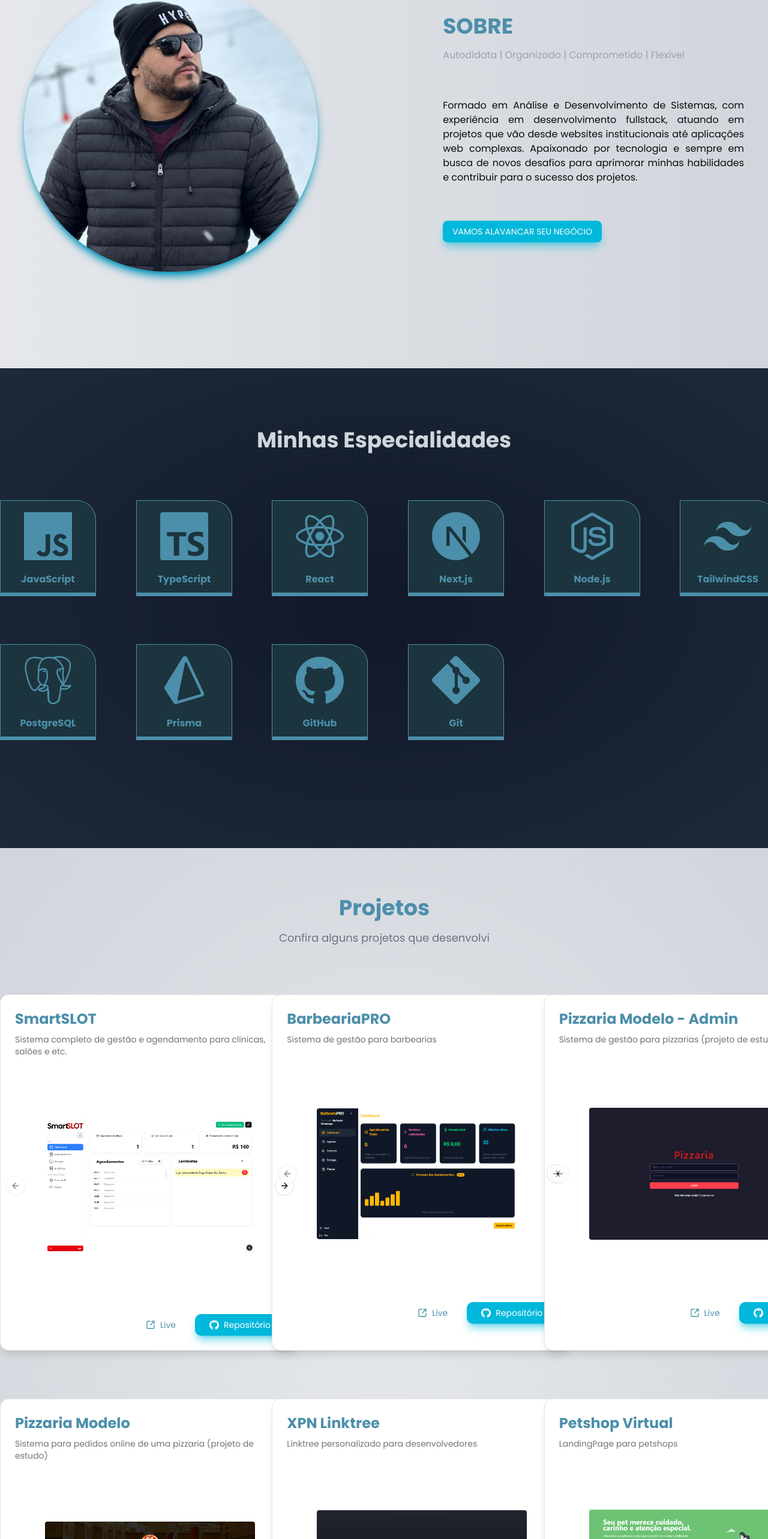
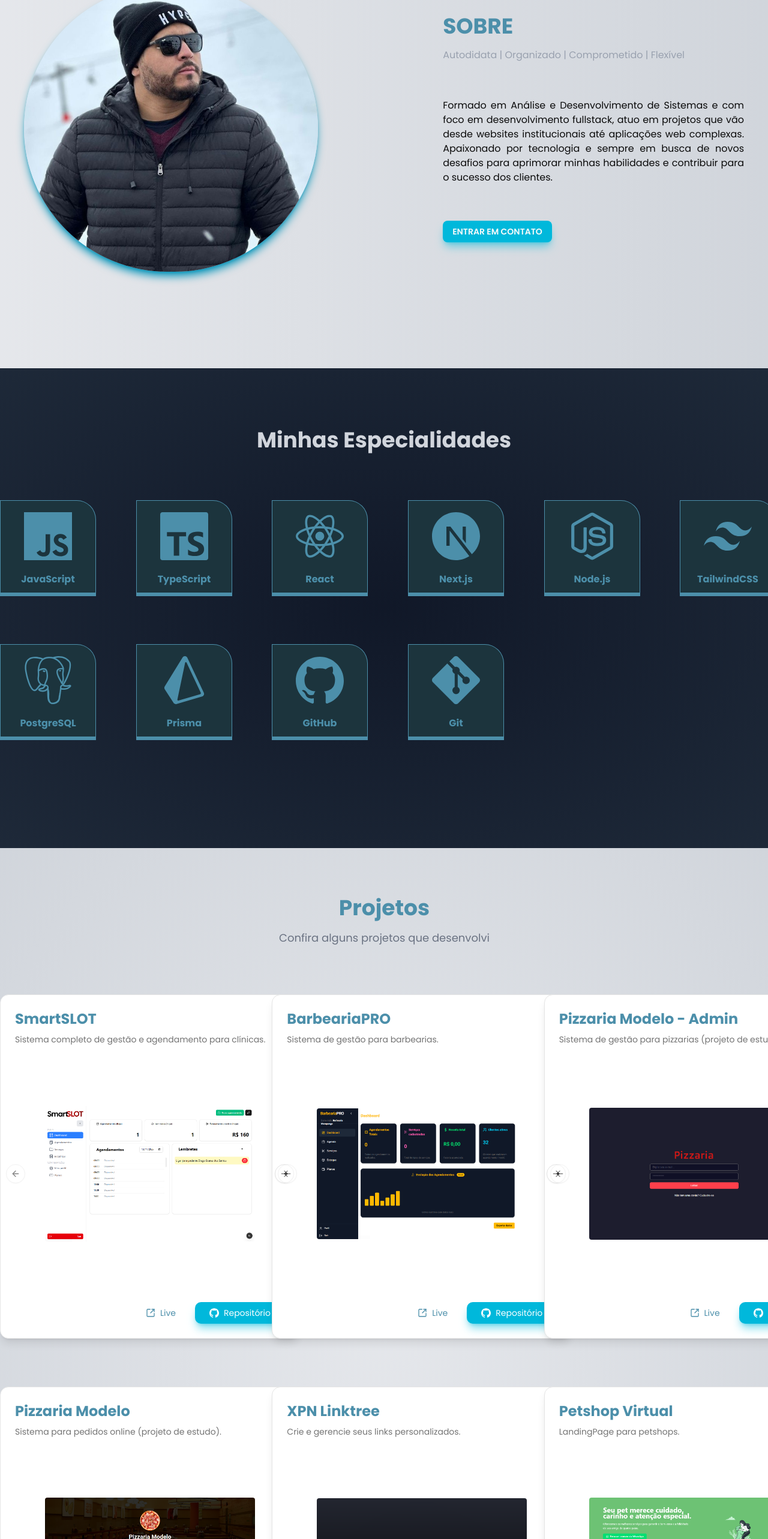
Before and after one commit to diegoshpn/ds-portfolio, a Next.js app: page / in a window 1280 px wide. Shown: the part 986-3552 px from the top of the page at 60% size. Built offline with nearby package versions, Linux system fonts and the light colour scheme.

Commit message:
Ajuste nas seções About, Projetos e Contato.

```diff
--- a/src/app/_about/page.jsx
+++ b/src/app/_about/page.jsx
@@ -31,12 +31,12 @@ function About(){
           <p className="text-gray-400">Autodidata | Organizado | Comprometido | Flexível</p>
         </div>
         <p className="mt-10 text-justify max-w-lg text-wrap">
-          Formado em Análise e Desenvolvimento de Sistemas, com experiência em desenvolvimento fullstack, atuando em projetos que vão desde websites institucionais até aplicações web complexas. Apaixonado por tecnologia e sempre em busca de novos desafios para aprimorar minhas habilidades e contribuir para o sucesso dos projetos.
+          Formado em Análise e Desenvolvimento de Sistemas e com foco em desenvolvimento fullstack, atuo em projetos que vão desde websites institucionais até aplicações web complexas. Apaixonado por tecnologia e sempre em busca de novos desafios para aprimorar minhas habilidades e contribuir para o sucesso dos clientes.
         </p>
         <div className="mt-10 gap-5 grid grid-cols-1 md:flex">
           <a href="#contacts">
-            <Button className="uppercase cursor-pointer bg-cyan-500 shadow-lg shadow-cyan-500/50 hover:bg-cyan-300">
-              Vamos alavancar seu negócio
+            <Button className="uppercase font-semibold cursor-pointer bg-cyan-500 shadow-lg shadow-cyan-500/50 hover:bg-cyan-300">
+              Entrar em contato
             </Button>
           </a>
           {/* <Button className="uppercase cursor-pointer ring-1 ring-[#4c8faa] bg-transparent text-[#4c8faa] hover:bg-[#4c8faa] hover:text-white">
--- a/src/app/_contact/page.jsx
+++ b/src/app/_contact/page.jsx
@@ -8,7 +8,7 @@ const contacts = [
     name: "WhatsApp",
     icon: <FaWhatsapp className="w-18 h-18 text-[#4c8faa]" />,
     info: "(85) 98699-8327",
-    url: "https://api.whatsapp.com/send?phone=5585986998327"
+    url: "https://api.whatsapp.com/send?phone=5585986998327&text=Olá, Diego. Gostei dos seus trabalhos e gostaria de conversar com você!"
   },
   {
     name: "E-mail",
--- a/src/app/_projects/page.jsx
+++ b/src/app/_projects/page.jsx
@@ -22,7 +22,7 @@ import {
 const projects = [
   {
     title: "SmartSLOT",
-    description: "Sistema completo de gestão e agendamento para clínicas, salões e etc.",
+    description: "Sistema completo de gestão e agendamento para clínicas.",
     images: [
       "/smartslot/smartslot1.png",
       "/smartslot/smartslot2.png",
@@ -36,7 +36,7 @@ const projects = [
   },
   {
     title: "BarbeariaPRO",
-    description: "Sistema de gestão para barbearias",
+    description: "Sistema de gestão para barbearias.",
     images: [
       "/barbeariapro/barberpro-thumb.png",
       "/barbeariapro/barberpro2.png",
@@ -48,7 +48,7 @@ const projects = [
   },
   {
     title: "Pizzaria Modelo - Admin",
-    description: "Sistema de gestão para pizzarias (projeto de estudo)",
+    description: "Sistema de gestão para pizzarias (projeto de estudo).",
     images: [
       "/pizzaria/pizzaria1.png",
       "/pizzaria/pizzaria2.png",
@@ -60,7 +60,7 @@ const projects = [
   },
   {
     title: "Pizzaria Modelo",
-    description: "Sistema para pedidos online de uma pizzaria (projeto de estudo)",
+    description: "Sistema para pedidos online (projeto de estudo).",
     images: [
       "/cardapio/cardapio1.png",
       "/cardapio/cardapio2.png",
@@ -71,7 +71,7 @@ const projects = [
   },
   {
     title: "XPN Linktree",
-    description: "Linktree personalizado para desenvolvedores",
+    description: "Crie e gerencie seus links personalizados.",
     images: [
       "/xpnlink/xpnlink1.png",
       "/xpnlink/xpnlink2.png",
@@ -83,7 +83,7 @@ const projects = [
   },
   {
     title: "Petshop Virtual",
-    description: "LandingPage para petshops",
+    description: "LandingPage para petshops.",
     images: [
       "/petshop/petshop1.png",
       "/petshop/petshop2.png",
```
